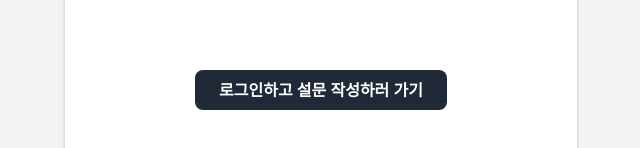
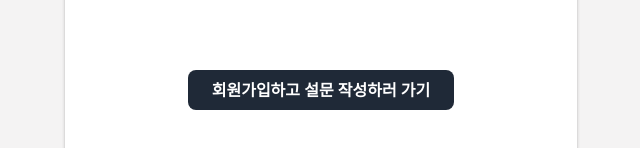
Before and after one commit to BOOPINION/Vote-FE2, a React (Create React App) app: page / in a window 1280 px wide. Shown: the part 674-822 px from the top of the page, without its empty margins (319-959 px from the left). Built offline with nearby package versions, Linux system fonts and the light colour scheme.

Commit message:
💄 색 변경
색 변경

```diff
--- a/src/components/home/Main.tsx
+++ b/src/components/home/Main.tsx
@@ -16,7 +16,7 @@ const Main: React.FC = () => {
       </div>
       <Link to="/signup">
         <button className="bg-gray-800 text-white px-6 py-2 rounded-lg font-semibold hover:bg-black mb-24">
-          로그인하고 설문 작성하러 가기
+          회원가입하고 설문 작성하러 가기
         </button>
       </Link>
     </div>
--- a/src/components/signup/ProgressBar.tsx
+++ b/src/components/signup/ProgressBar.tsx
@@ -7,7 +7,7 @@ const ProgressBar: React.FC<{ current: number; total: number }> = ({
   return (
     <div className="w-full bg-gray-200 rounded-full">
       <div
-        className="bg-blue-700 text-xs leading-none py-1 text-center text-white rounded-full"
+        className="bg-blue-700 text-xs leading-none py-1 text-center text-white rounded-full duration-300"
         style={{ width: `${(current / total) * 100}%` }}
       >
         {current}/{total}
```
